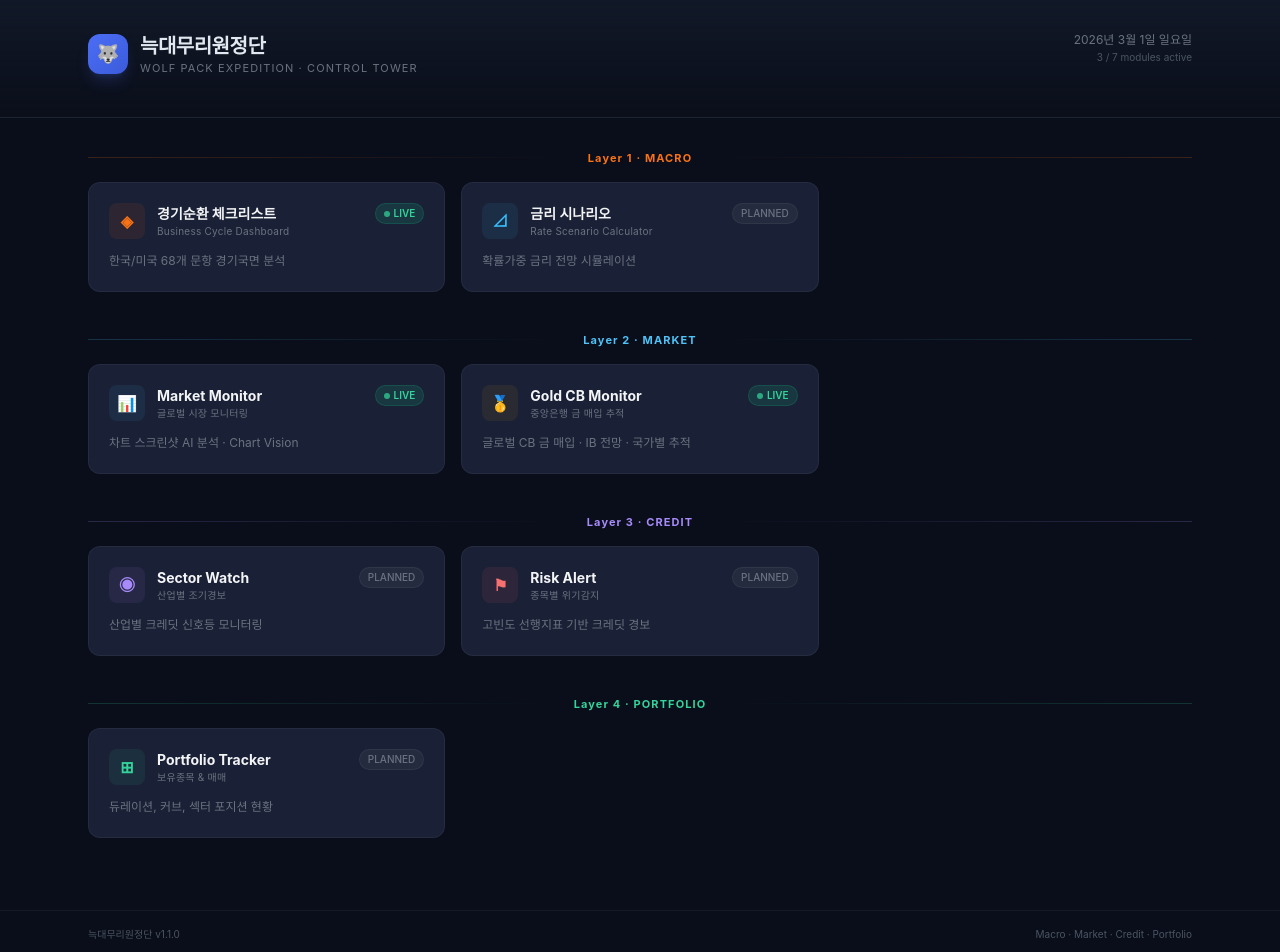
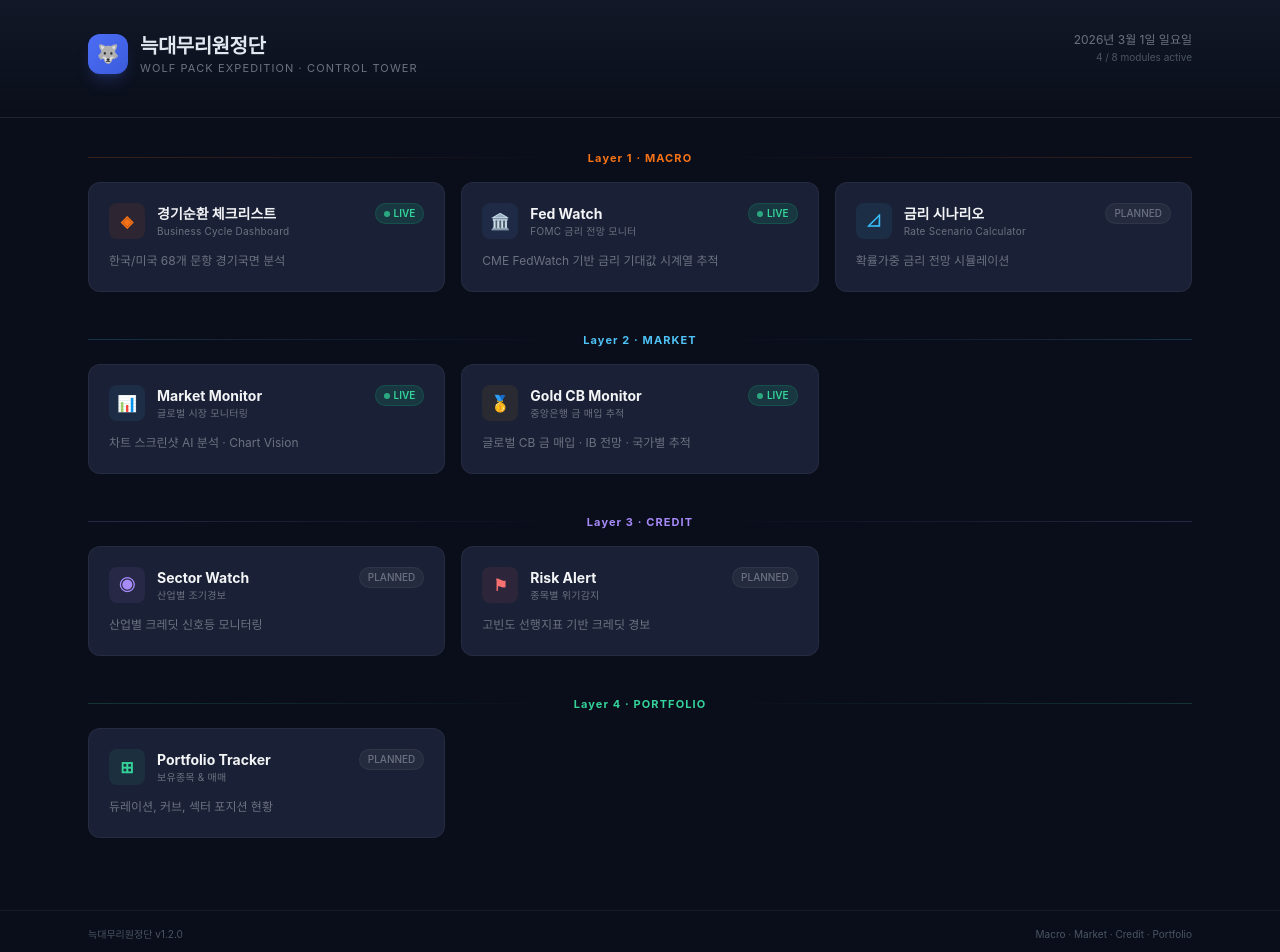
Before and after one commit to mib7514/wolfpack, a Next.js app: page / in a window 1280 px wide. Shown: the top 952 px of the page. Built offline with nearby package versions, Linux system fonts and the light colour scheme; no server answers; the database is empty.

Commit message:
Update page.js

```diff
--- a/app/page.js
+++ b/app/page.js
@@ -14,6 +14,17 @@ const MODULES = [
     href: '/modules/business-cycle',
     icon: '◈',
     accentColor: '#f97316',
+    status: 'active',
+  },
+  {
+    id: 'fed-watch',
+    layer: 'MACRO',
+    title: 'Fed Watch',
+    subtitle: 'FOMC 금리 전망 모니터',
+    description: 'CME FedWatch 기반 금리 기대값 시계열 추적',
+    href: '/modules/fed-watch',
+    icon: '🏛️',
+    accentColor: '#4A9EFF',
     status: 'active',
   },
   {
@@ -279,7 +290,7 @@ export default function ControlTower() {
       {/* Footer */}
       <footer className="border-t border-white/5 mt-auto">
         <div className="max-w-6xl mx-auto px-6 py-4 flex justify-between items-center">
-          <span className="text-[10px] text-gray-600">늑대무리원정단 v1.1.0</span>
+          <span className="text-[10px] text-gray-600">늑대무리원정단 v1.2.0</span>
           <span className="text-[10px] text-gray-600">Macro · Market · Credit · Portfolio</span>
         </div>
       </footer>
```
